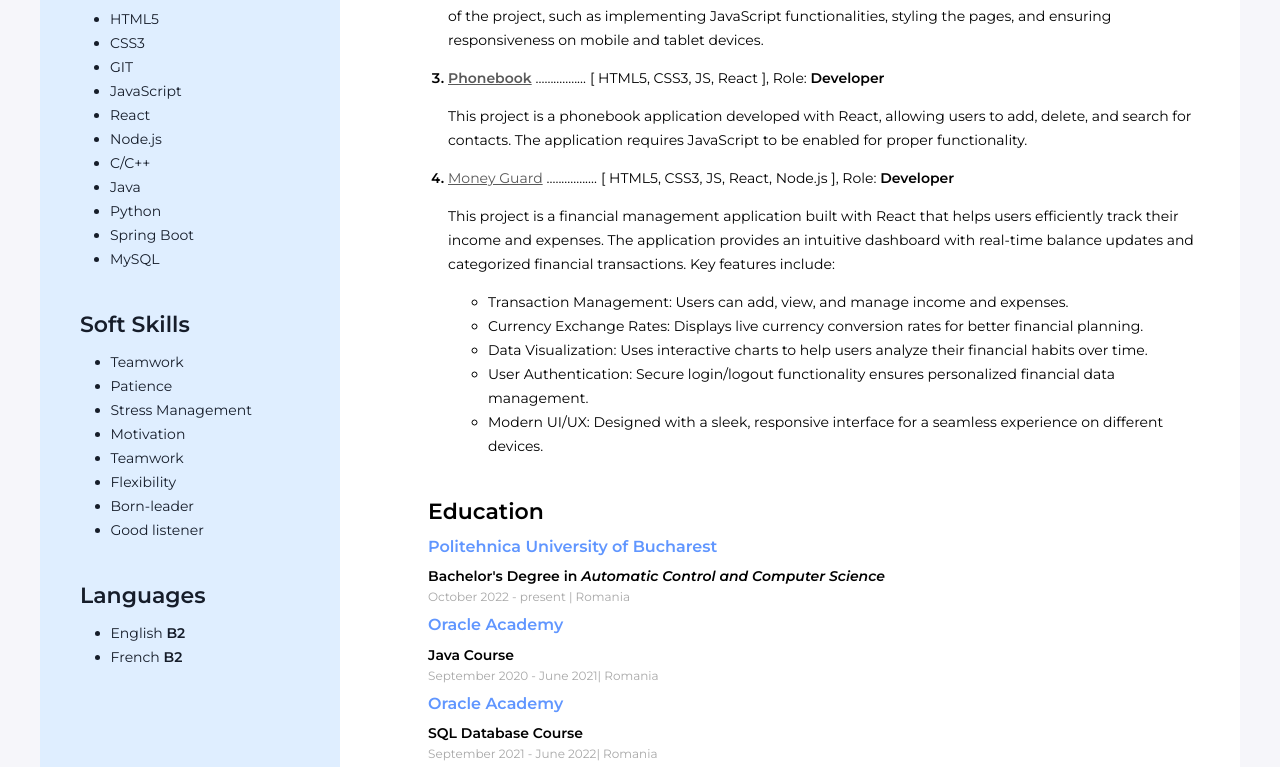
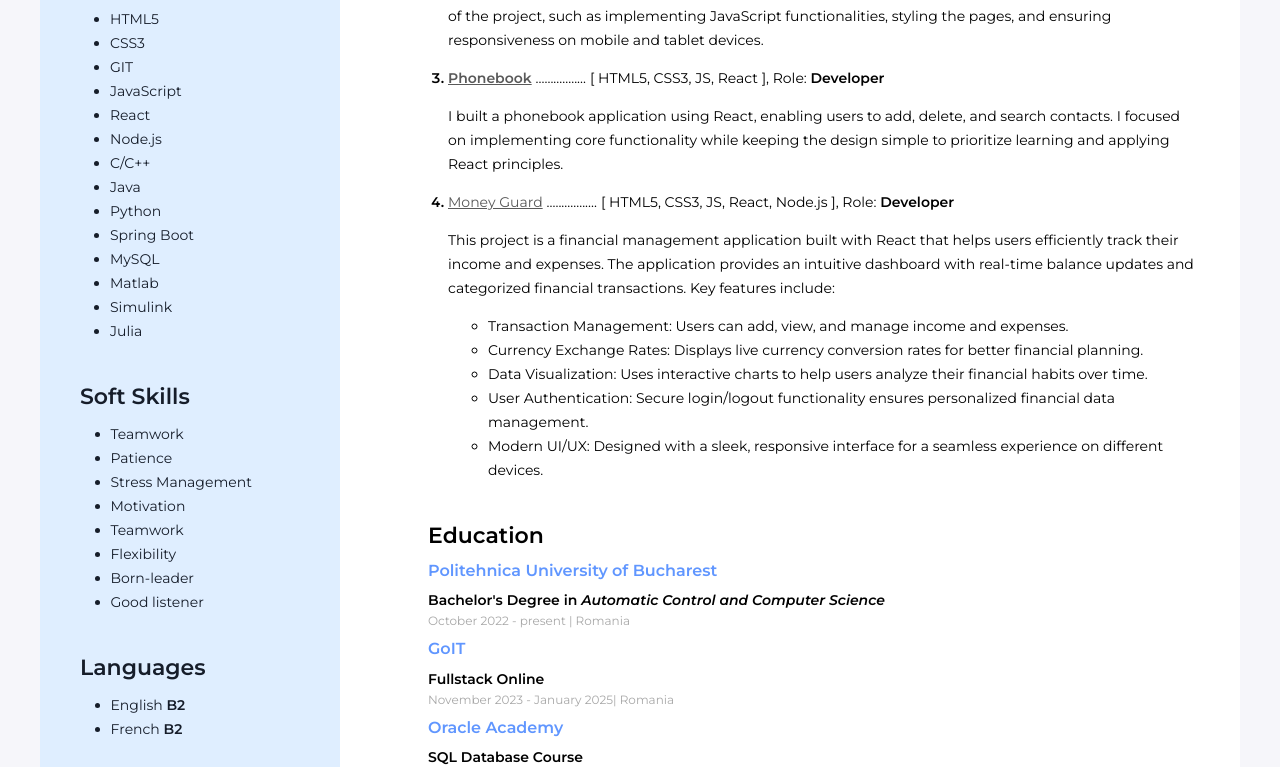
Before and after one commit to Ridl123/CV, a plain HTML site: page index.html in a window 1280 px wide. Shown: the part 635-1402 px from the top of the page. Drawn offline with Linux system fonts and the light colour scheme.

Commit message:
Update index.html

```diff
--- a/index.html
+++ b/index.html
@@ -70,10 +70,10 @@
               rel="nofollow noopener noreferrer"><strong>Phonebook</strong></a>
             <span class="project-info">.................</span>
             <span class="project-info">[ HTML5, CSS3, JS, React ], Role: <strong>Developer</strong></span>
-            <p class="project-info">This project is a phonebook application developed with React, allowing users to add,
-              delete, and search
-              for contacts.
-              The application requires JavaScript to be enabled for proper functionality.</p>
+            <p class="project-info">I built a phonebook application using React, enabling users to add, delete, and
+              search contacts. I focused on implementing
+              core functionality while keeping the design simple to prioritize learning and applying React principles.
+            </p>
           </li>
           <li>
             <a href="https://redescristian.github.io/proiect-react/" class="project-name" target="_blank"
@@ -117,11 +117,11 @@
           <p class="education-time">October 2022 - present | Romania</p>
         </div>
 
-        <!-- Oracle Academy -->
+        <!-- GoIT course -->
         <div class="education-element">
-          <h4 class="education-name">Oracle Academy</h4>
-          <p class="education-domain">Java Course</p>
-          <p class="education-time">September 2020 - June 2021| Romania</p>
+          <h4 class="education-name">GoIT</h4>
+          <p class="education-domain">Fullstack Online</p>
+          <p class="education-time">November 2023 - January 2025| Romania</p>
         </div>
 
         <!-- National University -->
@@ -131,23 +131,15 @@
           <p class="education-time">September 2021 - June 2022| Romania</p>
         </div>
 
-        <!-- GoIT course -->
+        <!-- Oracle Academy -->
         <div class="education-element">
-          <h4 class="education-name">GoIT</h4>
-          <p class="education-domain">Fullstack Online</p>
-          <p class="education-time">November 2023 - January 2025| Romania</p>
+          <h4 class="education-name">Oracle Academy</h4>
+          <p class="education-domain">Java Course</p>
+          <p class="education-time">September 2020 - June 2021| Romania</p>
         </div>
+
       </div>
-      <!-- <div>
-        <section>
-          <h4>Hobbies</h4>
-          <ul>
-            <li>Reading</li>
-            <li>Gaming</li>
-            <li>Ballroom Dancing (Dancesport)</li>
-          </ul>
-        </section>
-      </div>-->
+
     </div>
 
     <!-- Sidebar section -->
@@ -190,6 +182,9 @@
           <li>Python</li>
           <li>Spring Boot</li>
           <li>MySQL</li>
+          <li>Matlab</li>
+          <li>Simulink</li>
+          <li>Julia</li>
         </ul>
       </div>
 
```
